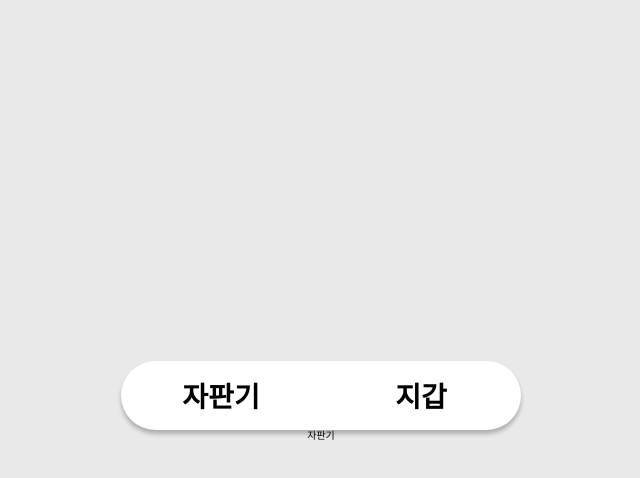
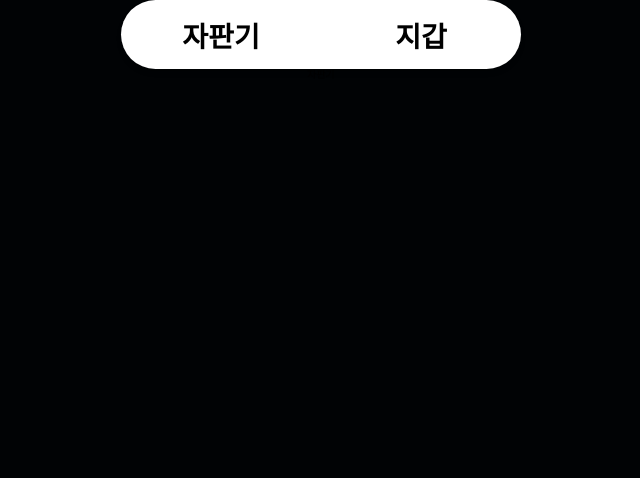
Before and after one commit to codesquad-members-2022/fe-vm, a React (Create React App) app: page / in a window 1280 px wide. Shown: the top 478 px of the page, without its empty margins (319-959 px from the left). Built offline with nearby package versions, Linux system fonts and the light colour scheme.

Commit message:
[style] 전역 style 수정

```diff
--- a/src/Assets/Style/Common.js
+++ b/src/Assets/Style/Common.js
@@ -15,11 +15,13 @@ const Default_radius = css`
 `;
 
 const Color = {
+  black: '#010305;',
   white: '#FFFFFF',
-  backGroundGray: '#E9E9E9',
   gray: '#D9D9D9',
-  lightGray: '#EAEAEA',
-  darkGray: '#B6B6B6',
+  headerGray: '#1C2024',
+  backGroundGray: '#2B2F34;',
+  lightGray: '#3D444C',
+  darkGray: '#1D2125;',
   yellowGreen: '#12DD88',
   neonGreen: 'rgba(64, 233, 101, 1)',
 };
--- a/src/Assets/Style/Global.js
+++ b/src/Assets/Style/Global.js
@@ -1,15 +1,15 @@
 import { createGlobalStyle } from 'styled-components';
 import { reset } from 'styled-reset';
-import { F_center, Color } from './Common';
+import { Color } from './Common';
 
 const GlobalStyle = createGlobalStyle`
   ${reset}
   html{
     font-size: 10px;
+    font-family: 'Noto Sans KR', sans-serif;
   }
   body{
-    font-family: 'Noto Sans KR', sans-serif;
-    background-color: ${Color.backGroundGray};
+    background-color: ${Color.black};
   }
   button{
     cursor: pointer;
@@ -17,7 +17,8 @@ const GlobalStyle = createGlobalStyle`
 };
 
   #root{
-    ${F_center}
+    display: flex;
+    align-items:center;
     flex-direction: column;
     width: 100vw;
     height: 100vh;
```
